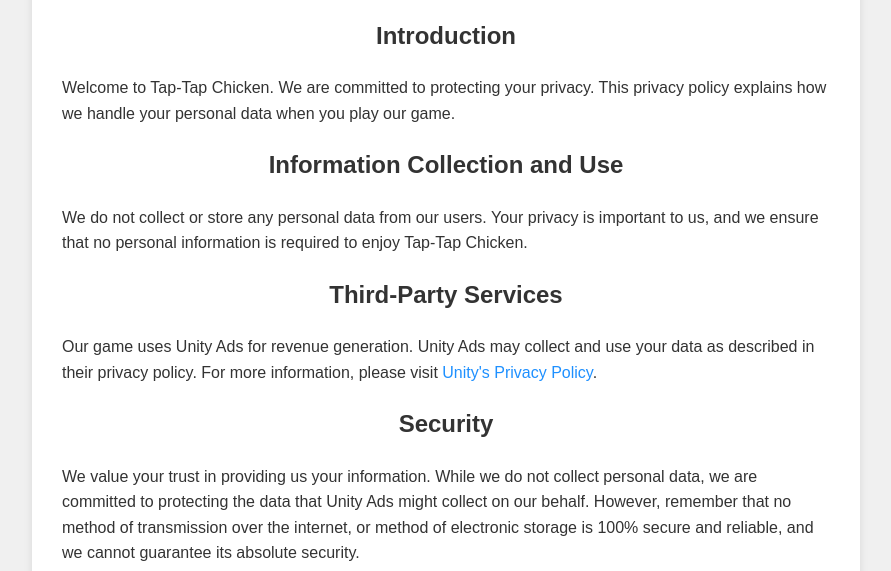
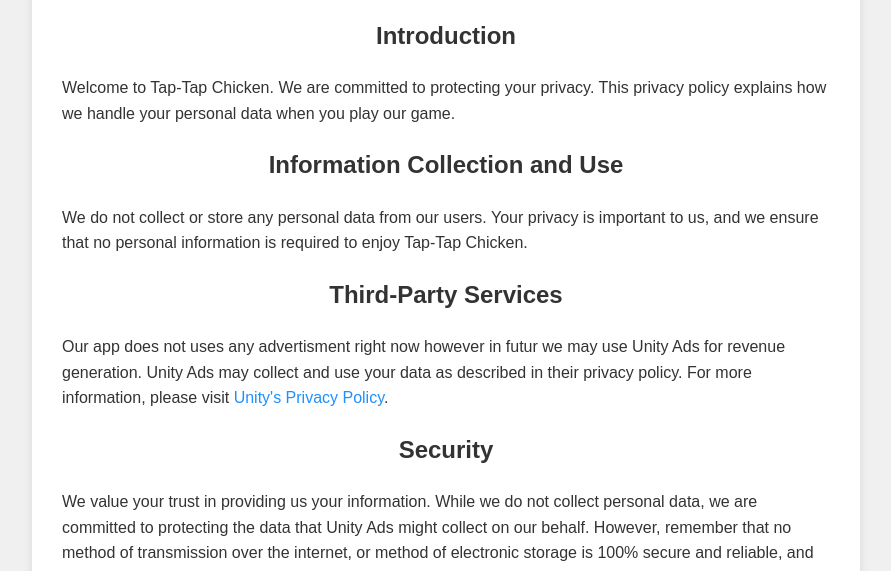
Before and after one commit to santosh161616/TapTapChicken_PrivacyPolicy, a plain HTML site: page index.html in a window 1280 px wide. Shown: the part 170-741 px from the top of the page, without its empty margins (194-1085 px from the left). Drawn offline with Linux system fonts and the light colour scheme.

Commit message:
Updated policy

```diff
--- a/index.html
+++ b/index.html
@@ -79,7 +79,7 @@
         <p>We do not collect or store any personal data from our users. Your privacy is important to us, and we ensure that no personal information is required to enjoy Tap-Tap Chicken.</p>
 
         <h2>Third-Party Services</h2>
-        <p>Our game uses Unity Ads for revenue generation. Unity Ads may collect and use your data as described in their privacy policy. For more information, please visit <a href="https://unity3d.com/legal/privacy-policy" target="_blank">Unity's Privacy Policy</a>.</p>
+        <p>Our app does not uses any advertisment right now however in futur we may use Unity Ads for revenue generation. Unity Ads may collect and use your data as described in their privacy policy. For more information, please visit <a href="https://unity3d.com/legal/privacy-policy" target="_blank">Unity's Privacy Policy</a>.</p>
 
         <h2>Security</h2>
         <p>We value your trust in providing us your information. While we do not collect personal data, we are committed to protecting the data that Unity Ads might collect on our behalf. However, remember that no method of transmission over the internet, or method of electronic storage is 100% secure and reliable, and we cannot guarantee its absolute security.</p>
```
